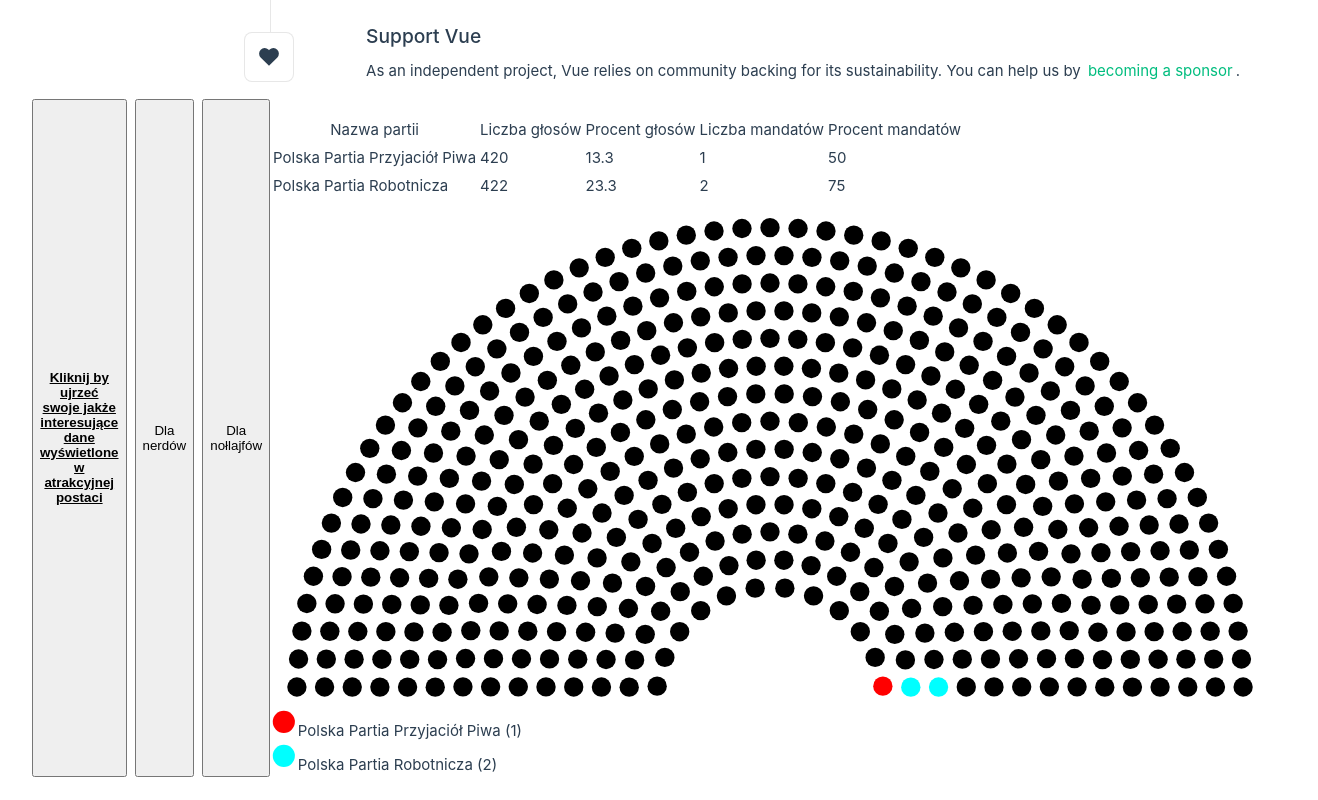
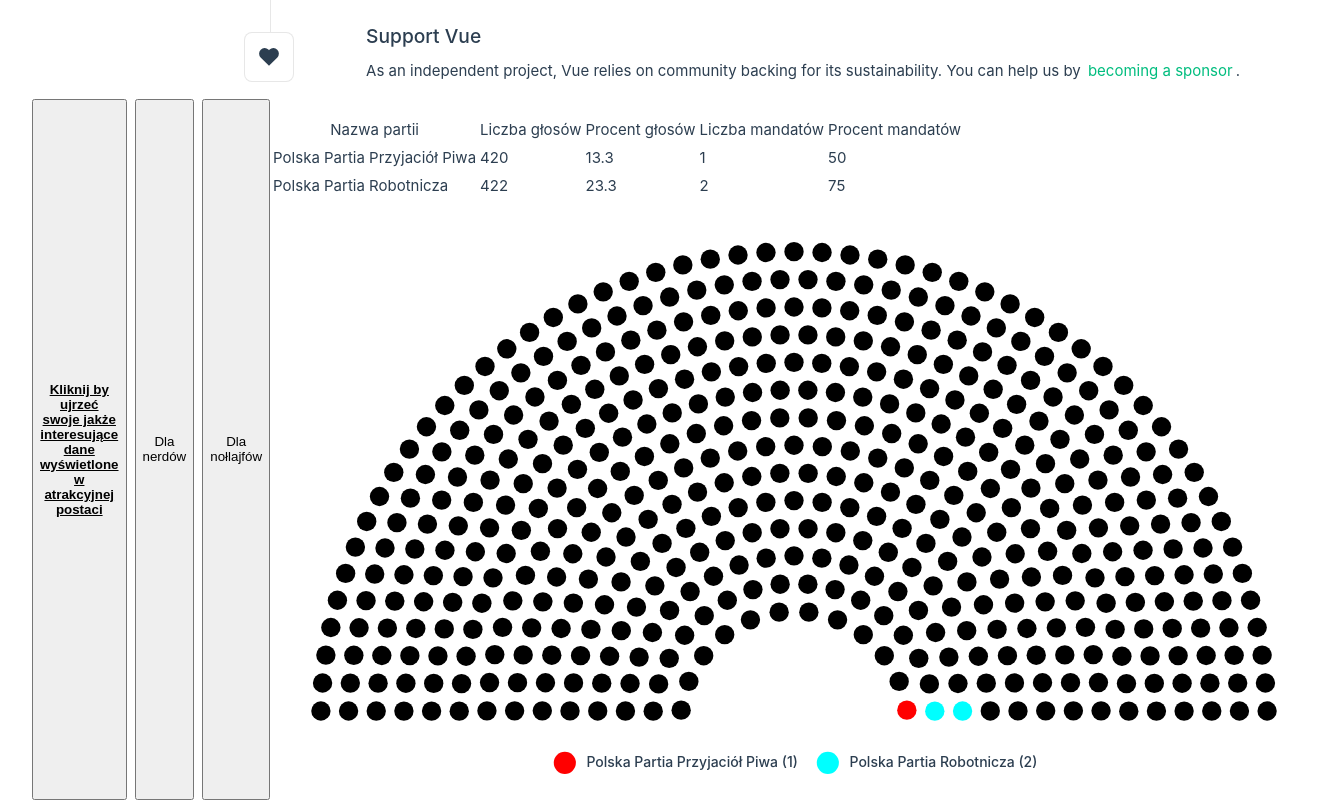
Before and after one commit to Mere-Decoders/Polish-election-simulation, a Vue app in the folder frontend/Polish-election-simulation/: page / in a window 1280 px wide. Shown: the part 417-1217 px from the top of the page, 1318 px wide, since content can reach past the window. Before the commit the page ends 1194 px from the top, so only its background shows below. Built offline with nearby package versions, Linux system fonts and the light colour scheme; the HTML template or start-up script is replaced by a standard one.

Commit message:
Refactored Parliament.vue

```diff
--- a/frontend/Polish-election-simulation/src/components/Parliament.vue
+++ b/frontend/Polish-election-simulation/src/components/Parliament.vue
@@ -1,15 +1,20 @@
 <template>
-  <div>
-    <svg :width="2 * outerRadius" :height="outerRadius" xmlns="http://www.w3.org/2000/svg">
+  <div class="parliament-container">
+    <svg
+      :width="2 * outerRadius"
+      :height="outerRadius"
+      xmlns="http://www.w3.org/2000/svg"
+    >
       <circle
         v-for="(dot, index) in dots"
         :key="index"
-        :cx="outerRadius + orbits[dot.position.orbit].radius * Math.cos(orbits[dot.position.orbit].anglePerBall * (dot.position.index + 0.5))"
-        :cy="outerRadius - orbits[dot.position.orbit].radius * Math.sin(orbits[dot.position.orbit].anglePerBall * (dot.position.index + 0.5))"
+        :cx="calculateDotX(dot)"
+        :cy="calculateDotY(dot)"
         :r="dotRadius * 0.7"
         :fill="getColorForDot(dot.colorIndex)"
       />
     </svg>
+
     <div class="legend-container">
       <div
         v-for="(party, index) in resultsToDisplay"
@@ -17,7 +22,12 @@
         class="legend-item"
       >
         <svg :width="dotRadius * 2" :height="dotRadius * 2">
-          <circle :cx="dotRadius" :cy="dotRadius" :r="dotRadius * 0.8" :fill="getColorForDot(index)" />
+          <circle
+            :cx="dotRadius"
+            :cy="dotRadius"
+            :r="dotRadius * 0.8"
+            :fill="getColorForDot(index)"
+          />
         </svg>
         <span class="legend-text">{{ party.partyName }} ({{ party.seats }})</span>
       </div>
@@ -25,160 +35,181 @@
   </div>
 </template>
 
-<script setup lang='ts'>
-  import ResultsTableRow from '../api/ResultsTableRow.ts'
+<script setup lang="ts">
+import { computed } from 'vue'
+import type ResultsTableRow from '../api/ResultsTableRow.ts'
 
-  const props = defineProps<{
+interface Props {
   resultsToDisplay: ResultsTableRow[]
   innerRadius: number
   outerRadius: number
-  }>()
-
-  var innerRadius: number = props.innerRadius
-  var outerRadius: number = props.outerRadius
-
-  var dotRadius: number
-  const desiredDots: number = 460
-
-  {
-    function circleArea(R: number): number {
-      return Math.PI * R * R
 }
 
-    function dotsFitting(innerRadius: number, outerRadius: number, dotRadius: number) {
-      if (outerRadius <= innerRadius || Math.abs(outerRadius - innerRadius) < 2.0 * dotRadius)
-        throw new Error(`Improper arguments: innerRadius(${innerRadius}), outerRadius(${outerRadius}) and dotRadius(${dotRadius})`)
+const props = defineProps<Props>()
 
-      let result: number = 0
+const DESIRED_DOTS = 460
+
+// Interfaces
+interface Orbit {
+  radius: number
+  numberOfDots: number
+  anglePerBall: number
+}
+
+interface ParliamentCoord {
+  orbit: number
+  index: number
+}
+
+interface Dot {
+  position: ParliamentCoord
+  colorIndex: number
+}
+
+// Utility functions
+const circleArea = (radius: number): number => Math.PI * radius * radius
+
+const calculateDotsFitting = (
+  innerRadius: number,
+  outerRadius: number,
+  dotRadius: number
+): number => {
+  if (outerRadius <= innerRadius || Math.abs(outerRadius - innerRadius) < 2.0 * dotRadius) {
+    throw new Error(
+      `Invalid arguments: innerRadius(${innerRadius}), outerRadius(${outerRadius}), dotRadius(${dotRadius})`
+    )
+  }
+
+  let result = 0
   for (let iRadius = innerRadius + dotRadius; iRadius <= outerRadius - dotRadius; iRadius += 2 * dotRadius) {
-        var radialDotLength = 2 * Math.asin(dotRadius / iRadius)
-        var numberOfDots = Math.floor(Math.PI / radialDotLength)
+    const radialDotLength = 2 * Math.asin(dotRadius / iRadius)
+    const numberOfDots = Math.floor(Math.PI / radialDotLength)
     result += numberOfDots
   }
 
   return result
 }
 
-    var totalArea: number = (circleArea(outerRadius) - circleArea(innerRadius)) / 2
-    var lowerBound: number = Math.sqrt(totalArea / 2 / desiredDots / 4) // Approximate number of circles that fit in the given area
-    var upperBound: number = Math.sqrt(totalArea * 3 / 2 / desiredDots / 4) // (1/2 of the total area and 3/2 of the total area)
+const findOptimalDotRadius = (
+  innerRadius: number,
+  outerRadius: number,
+  desiredDots: number
+): number => {
+  const totalArea = (circleArea(outerRadius) - circleArea(innerRadius)) / 2
+  let lowerBound = Math.sqrt(totalArea / 2 / desiredDots / 4)
+  let upperBound = Math.sqrt(totalArea * 3 / 2 / desiredDots / 4)
 
-    var dotsUpper = dotsFitting(innerRadius, outerRadius, lowerBound)
-    var dotsLower = dotsFitting(innerRadius, outerRadius, upperBound)
+  let dotsUpper = calculateDotsFitting(innerRadius, outerRadius, lowerBound)
+  let dotsLower = calculateDotsFitting(innerRadius, outerRadius, upperBound)
 
-    if (!(dotsLower <= desiredDots && dotsUpper >= desiredDots))
-      throw new Error(`The desired radius outside of range [${dotsLower}, ${dotsUpper}] (${desiredDots} desired)`)
+  if (!(dotsLower <= desiredDots && dotsUpper >= desiredDots)) {
+    throw new Error(
+      `Desired radius out of range [${dotsLower}, ${dotsUpper}] (${desiredDots} desired)`
+    )
+  }
 
-    console.log(`dotsLower = ${dotsLower}, dotsUpper = ${dotsUpper}`)
-
-    while (!(dotsLower === desiredDots || dotsUpper === desiredDots || Math.abs(lowerBound- upperBound) < 0.000001)) {
-      var nextBound = (lowerBound + upperBound) / 2.0
-      var dotsNext = dotsFitting(innerRadius, outerRadius, nextBound)
+  while (
+    !(dotsLower === desiredDots || dotsUpper === desiredDots || Math.abs(lowerBound - upperBound) < 0.000001)
+  ) {
+    const nextBound = (lowerBound + upperBound) / 2.0
+    const dotsNext = calculateDotsFitting(innerRadius, outerRadius, nextBound)
 
     if (dotsNext <= desiredDots) {
       upperBound = nextBound
       dotsLower = dotsNext
-      }
-      else {
+    } else {
       lowerBound = nextBound
       dotsUpper = dotsNext
     }
-
-      console.log(`dotsLower = ${dotsLower}, dotsUpper = ${dotsUpper}, upperBound = ${upperBound}, lowerBound = ${lowerBound}`)
   }
 
-    if (dotsLower === desiredDots)
-      dotRadius = upperBound
-    else if (dotsUpper  === desiredDots)
-      dotRadius = lowerBound
-    else
-      dotRadius = lowerBound
+  return dotsLower === desiredDots ? upperBound : lowerBound
 }
 
-  class Orbit {
-    radius: Number = 0
-    numberOfDots: Number = 0
-    anglePerBall: Number = 0
+const createOrbits = (innerRadius: number, outerRadius: number, dotRadius: number): Orbit[] => {
+  const orbits: Orbit[] = []
+
+  for (let iRadius = innerRadius + dotRadius; iRadius <= outerRadius - dotRadius; iRadius += 2 * dotRadius) {
+    const radialDotLength = 2 * Math.asin(dotRadius / iRadius)
+    const numberOfDots = Math.floor(Math.PI / radialDotLength)
+
+    orbits.push({
+      radius: iRadius,
+      numberOfDots,
+      anglePerBall: Math.PI / numberOfDots
+    })
   }
 
-  var orbits: Orbit[] = []
-  var total_dots = 0
+  return orbits
+}
 
-  {
-    for(let iRadius = innerRadius + dotRadius; iRadius <= outerRadius - dotRadius; iRadius += 2 * dotRadius) {
-      var nextOrbit: Orbit = new Orbit()
-      nextOrbit.radius = iRadius
+const createDots = (orbits: Orbit[], resultsToDisplay: ResultsTableRow[], desiredDots: number): Dot[] => {
+  const dots: Dot[] = []
+  let currentOrbit = 0
+  let currentIndex = 0
+  let partyIndex = 0
+  let seatIndex = 0
 
-      var radialDotLength = 2 * Math.asin(dotRadius / iRadius)
-      nextOrbit.numberOfDots = Math.floor(Math.PI / radialDotLength)
-      nextOrbit.anglePerBall = Math.PI / nextOrbit.numberOfDots
-      orbits.push(nextOrbit)
+  for (let dotIndex = 0; dotIndex < desiredDots; dotIndex++) {
+    let colorIndex = -1
 
-      total_dots += nextOrbit.numberOfDots
+    if (partyIndex < resultsToDisplay.length) {
+      colorIndex = partyIndex
+      seatIndex++
+      if (seatIndex >= resultsToDisplay[partyIndex].seats) {
+        seatIndex = 0
+        partyIndex++
       }
     }
 
-  class ParliamentCoord {
-    orbit: Number = 0
-    index: Number = 0
+    dots.push({
+      position: { orbit: currentOrbit, index: currentIndex },
+      colorIndex
+    })
 
-    next(): ParliamentCoord {
-      var lastCoord: ParliamentCoord = structuredClone(this)
+    currentOrbit++
+    if (currentOrbit >= orbits.length) {
+      currentIndex++
+      currentOrbit = 0
 
-      this.orbit++
-      if (this.orbit >= orbits.length) {
-        this.index++
-        this.orbit = 0
-	for (const orbitIterator of orbits)
-          if (orbitIterator.numberOfDots <= this.index) {
-            this.orbit++
+      while (currentOrbit < orbits.length && orbits[currentOrbit].numberOfDots <= currentIndex) {
+        currentOrbit++
+      }
+
+      if (currentOrbit >= orbits.length) {
+        currentOrbit = 0
+      }
     }
   }
 
-      return lastCoord
-    }
+  return dots
 }
 
-  console.log(props.resultsToDisplay)
+// Computed properties
+const dotRadius = computed(() =>
+  findOptimalDotRadius(props.innerRadius, props.outerRadius, DESIRED_DOTS)
+)
 
-  class SeatIterator {
-    party: Number = 0
-    index: Number = 0
+const orbits = computed(() =>
+  createOrbits(props.innerRadius, props.outerRadius, dotRadius.value)
+)
 
-    next() {
-      if (this.party >= props.resultsToDisplay.length)
-        return -1
+const dots = computed(() =>
+  createDots(orbits.value, props.resultsToDisplay, DESIRED_DOTS)
+)
 
-      var lastParty = this.party
-      this.index++
-      if (this.index >= props.resultsToDisplay[this.party].seats) {
-        this.index = 0
-	this.party++
-      }
-      return lastParty
-    }
+// Methods to calculate positions
+const calculateDotX = (dot: Dot): number => {
+  const orbit = orbits.value[dot.position.orbit]
+  return props.outerRadius + orbit.radius * Math.cos(orbit.anglePerBall * (dot.position.index + 0.5))
 }
 
-  class Dot {
-    position: ParliamentCoord
-    colorIndex: Number
+const calculateDotY = (dot: Dot): number => {
+  const orbit = orbits.value[dot.position.orbit]
+  return props.outerRadius - orbit.radius * Math.sin(orbit.anglePerBall * (dot.position.index + 0.5))
 }
 
-  var dots: Dot[] = []
-
-  var beginning = new ParliamentCoord()
-  var seatIterator = new SeatIterator()
-  for (var dotIndex = 0; dotIndex < desiredDots; dotIndex++) {
-    var dot = new Dot()
-    dot.position = beginning.next()
-    dot.colorIndex = seatIterator.next()
-    dots.push(dot)
-  }
-
-  console.log(`total dots = ${total_dots}`)
-  console.log(orbits)
-
-  function getColorForDot(colorIndex: number): string {
+const getColorForDot = (colorIndex: number): string => {
   if (colorIndex === -1) {
     return 'hsl(0, 0%, 0%)'
   }
@@ -187,6 +218,33 @@
   const hue = maxColorIndex > 0 ? (colorIndex / maxColorIndex) * 360 : 0
   return `hsl(${hue}, 100%, 50%)`
 }
+</script>
 
-  console.log(dots)
-</script>
+<style scoped>
+.parliament-container {
+  display: flex;
+  flex-direction: column;
+  align-items: center;
+  gap: 1.5rem;
+  padding: 1.5rem;
+}
+
+.legend-container {
+  display: flex;
+  flex-wrap: wrap;
+  gap: 1rem;
+  justify-content: center;
+  max-width: 800px;
+}
+
+.legend-item {
+  display: flex;
+  align-items: center;
+  gap: 0.5rem;
+}
+
+.legend-text {
+  font-size: 0.875rem;
+  font-weight: 500;
+}
+</style>
```
Lines whose indentation alone changed are shown as unchanged.
